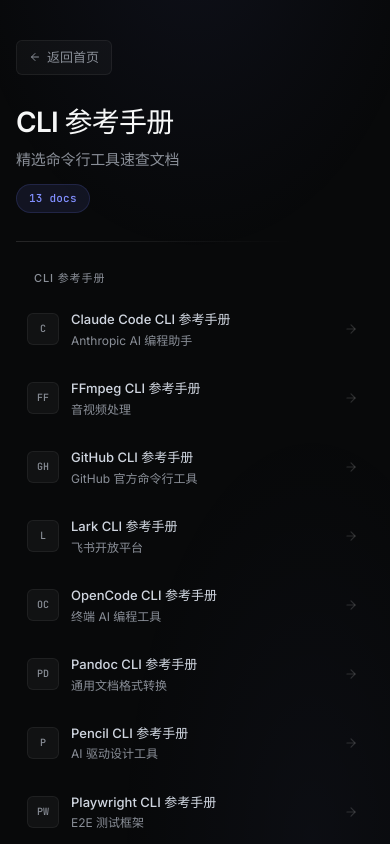
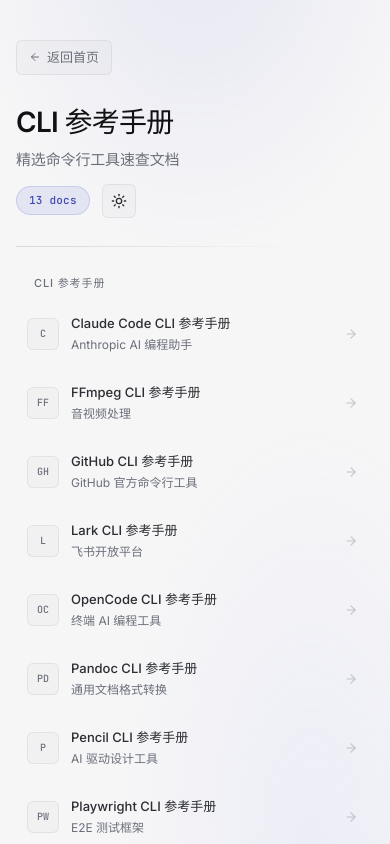
Before and after one commit to Divem/cli-tools-reference, a website: page html/index.html in a window 390 px wide. Shown: the top 844 px of the page. Drawn offline with Linux system fonts and the light colour scheme.

Commit message:
为 index.html 添加深色/浅色主题切换

```diff
--- a/html/index.html
+++ b/html/index.html
@@ -25,6 +25,21 @@
             --radius-btn: 6px;
         }
 
+        [data-theme="light"] {
+            --bg: #f6f6f7;
+            --surface: #ffffff;
+            --text-primary: #111113;
+            --text-secondary: #2c2e33;
+            --text-tertiary: #6b6f7a;
+            --accent: #5e6ad2;
+            --accent-interactive: #4f5bc6;
+            --accent-hover: #3f4ab5;
+            --border: rgba(0, 0, 0, 0.06);
+            --border-hover: rgba(0, 0, 0, 0.12);
+            --card-bg: rgba(0, 0, 0, 0.02);
+            --card-bg-hover: rgba(0, 0, 0, 0.04);
+        }
+
         * { margin: 0; padding: 0; box-sizing: border-box; }
 
         body {
@@ -47,6 +62,12 @@
             background:
                 radial-gradient(ellipse 60% 40% at 50% -10%, rgba(94, 106, 210, 0.08), transparent),
                 radial-gradient(ellipse 50% 50% at 80% 100%, rgba(130, 143, 255, 0.04), transparent);
+        }
+
+        [data-theme="light"] .page-bg {
+            background:
+                radial-gradient(ellipse 60% 40% at 50% -10%, rgba(94, 106, 210, 0.10), transparent),
+                radial-gradient(ellipse 50% 50% at 80% 100%, rgba(130, 143, 255, 0.08), transparent);
         }
 
         .container {
@@ -106,6 +127,12 @@
             letter-spacing: -0.01em;
         }
 
+        .header-right {
+            display: flex;
+            align-items: center;
+            gap: 12px;
+        }
+
         .doc-count {
             font-family: 'JetBrains Mono', monospace;
             font-size: 0.6875rem;
@@ -118,6 +145,39 @@
             letter-spacing: 0.02em;
             border: 1px solid rgba(94, 106, 210, 0.2);
         }
+
+        .theme-toggle {
+            width: 34px;
+            height: 34px;
+            border-radius: var(--radius-btn);
+            display: flex;
+            align-items: center;
+            justify-content: center;
+            background: var(--card-bg);
+            border: 1px solid var(--border);
+            color: var(--text-secondary);
+            cursor: pointer;
+            transition: all 0.2s ease;
+            -webkit-tap-highlight-color: transparent;
+        }
+
+        .theme-toggle:hover {
+            background: var(--card-bg-hover);
+            border-color: var(--border-hover);
+            color: var(--text-primary);
+        }
+
+        .theme-toggle svg {
+            width: 16px;
+            height: 16px;
+            flex-shrink: 0;
+        }
+
+        .theme-toggle .sun { display: none; }
+        .theme-toggle .moon { display: block; }
+
+        [data-theme="light"] .theme-toggle .sun { display: block; }
+        [data-theme="light"] .theme-toggle .moon { display: none; }
 
         .divider {
             height: 1px;
@@ -171,7 +231,7 @@
             font-weight: 500;
             font-size: 0.6875rem;
             flex-shrink: 0;
-            background: rgba(255, 255, 255, 0.04);
+            background: var(--card-bg);
             border: 1px solid var(--border);
             color: var(--text-tertiary);
             transition: all 0.15s ease;
@@ -211,13 +271,15 @@
             display: flex;
             align-items: center;
             justify-content: center;
-            color: rgba(255, 255, 255, 0.15);
+            color: var(--text-tertiary);
+            opacity: 0.35;
             transition: all 0.15s ease;
             flex-shrink: 0;
         }
 
         .doc-item:hover .doc-arrow {
             color: var(--accent-hover);
+            opacity: 1;
         }
 
         .doc-item:hover .doc-name {
@@ -276,7 +338,13 @@
                     <h1>CLI 参考手册</h1>
                     <p class="subtitle">精选命令行工具速查文档</p>
                 </div>
-                <span class="doc-count">13 docs</span>
+                <div class="header-right">
+                    <span class="doc-count">13 docs</span>
+                    <button class="theme-toggle" aria-label="切换主题" type="button">
+                        <svg class="moon" viewBox="0 0 24 24" fill="none" stroke="currentColor" stroke-width="2" stroke-linecap="round" stroke-linejoin="round"><path d="M12 3a6 6 0 0 0 9 9 9 9 0 1 1-9-9Z"/></svg>
+                        <svg class="sun" viewBox="0 0 24 24" fill="none" stroke="currentColor" stroke-width="2" stroke-linecap="round" stroke-linejoin="round"><circle cx="12" cy="12" r="4"/><path d="M12 2v2"/><path d="M12 20v2"/><path d="m4.93 4.93 1.41 1.41"/><path d="m17.66 17.66 1.41 1.41"/><path d="M2 12h2"/><path d="M20 12h2"/><path d="m6.34 17.66-1.41 1.41"/><path d="m19.07 4.93-1.41 1.41"/></svg>
+                    </button>
+                </div>
             </div>
         </header>
 
@@ -435,5 +503,33 @@
             <p>基于 <a href="../docs/cli-tools-inventory.md">CLI 工具清单</a> 构建</p>
         </footer>
     </div>
+    <script>
+        (function() {
+            var storageKey = 'cli-hub-theme';
+            var root = document.documentElement;
+            var stored = localStorage.getItem(storageKey);
+            var prefersDark = window.matchMedia && window.matchMedia('(prefers-color-scheme: dark)').matches;
+            var initialTheme = stored || (prefersDark ? 'dark' : 'light');
+            if (initialTheme === 'light') {
+                root.setAttribute('data-theme', 'light');
+            } else {
+                root.removeAttribute('data-theme');
+            }
+
+            var toggle = document.querySelector('.theme-toggle');
+            if (toggle) {
+                toggle.addEventListener('click', function() {
+                    var isLight = root.getAttribute('data-theme') === 'light';
+                    if (isLight) {
+                        root.removeAttribute('data-theme');
+                        localStorage.setItem(storageKey, 'dark');
+                    } else {
+                        root.setAttribute('data-theme', 'light');
+                        localStorage.setItem(storageKey, 'light');
+                    }
+                });
+            }
+        })();
+    </script>
 </body>
 </html>
```
